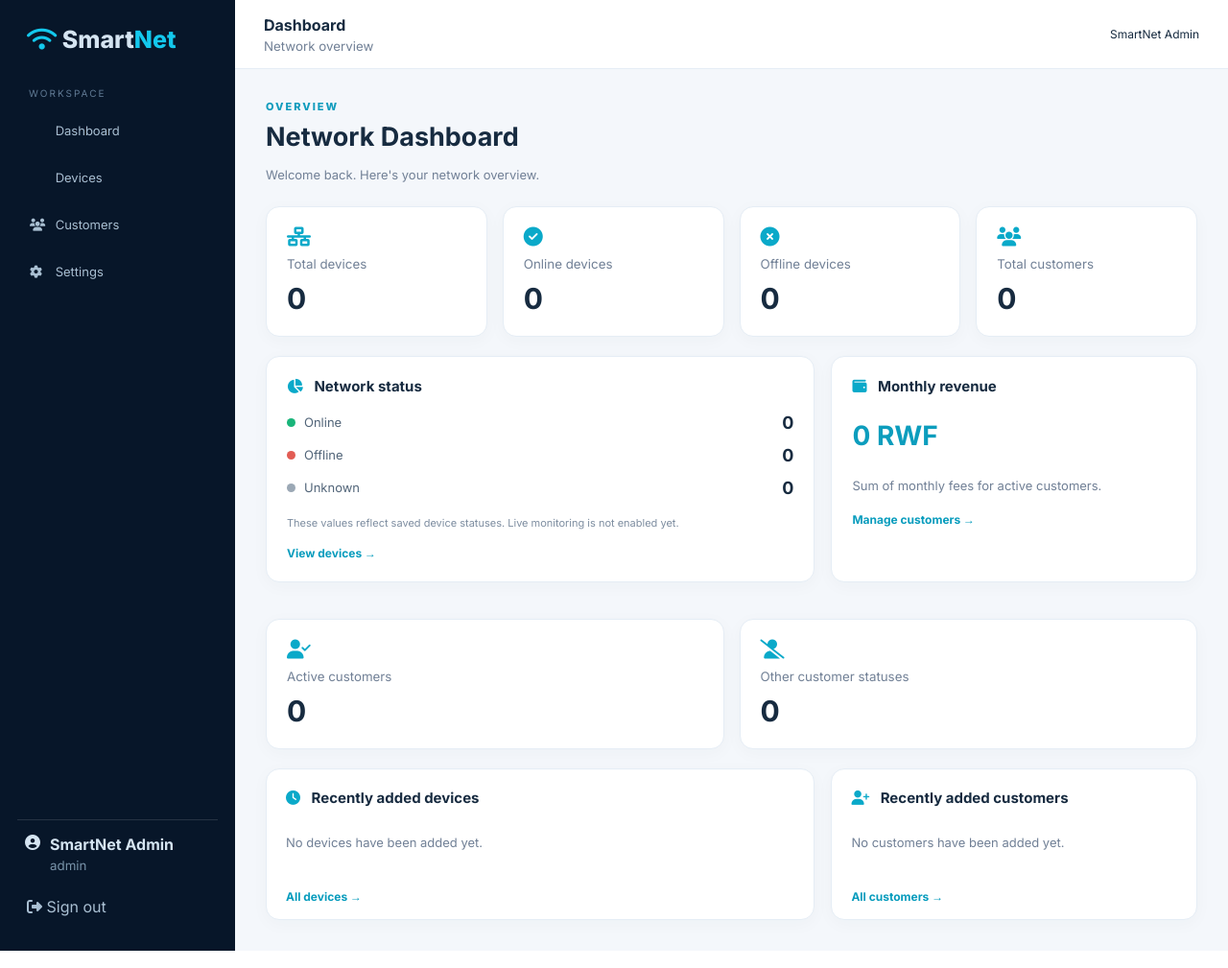
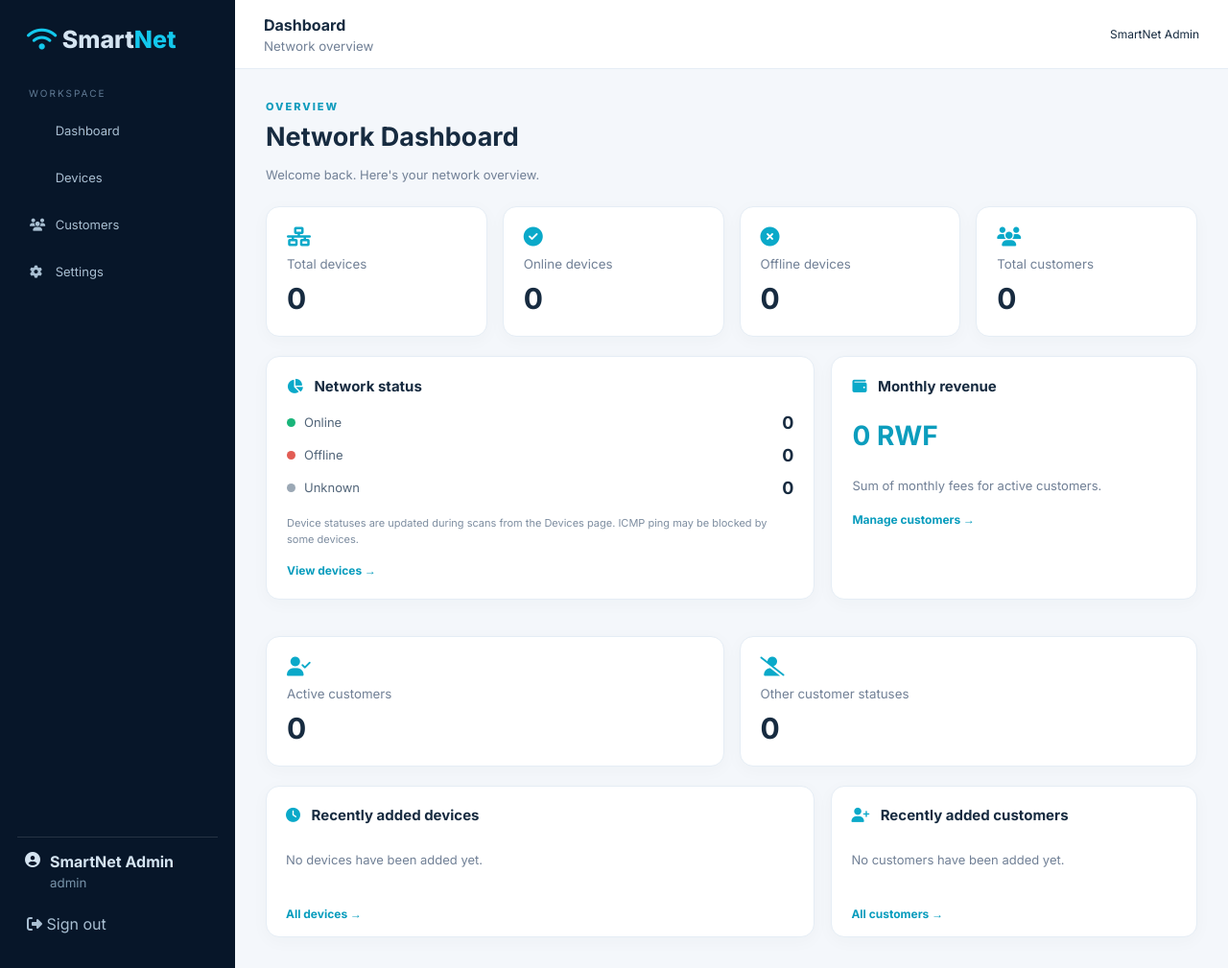
Before and after one commit to nkurunzizakelvin879-ops/SmartNet, a Flask app: page /dashboard in a window 1280 px wide. Shown: the whole page at 96% size. Run offline with Flask 3, Linux system fonts and the light colour scheme; a user stored in the database is signed in.

Commit message:
Update dashboard monitoring status note

```diff
--- a/templates/dashboard.html
+++ b/templates/dashboard.html
@@ -16,7 +16,7 @@
 <section class="content-grid dashboard-summary">
 <article class="panel"><h2><i class="fa-solid fa-chart-pie"></i> Network status</h2>
 <div class="status-summary"><div><span class="status-dot online"></span> Online <strong>{{ online_devices }}</strong></div><div><span class="status-dot offline"></span> Offline <strong>{{ offline_devices }}</strong></div><div><span class="status-dot unknown"></span> Unknown <strong>{{ unknown_devices }}</strong></div></div>
-<p class="note">These values reflect saved device statuses. Live monitoring is not enabled yet.</p><a class="text-link" href="{{ url_for('devices.index') }}">View devices →</a></article>
+<p class="note">Device statuses are updated during scans from the Devices page. ICMP ping may be blocked by some devices.</p><a class="text-link" href="{{ url_for('devices.index') }}">View devices →</a></article>
 <article class="panel"><h2><i class="fa-solid fa-wallet"></i> Monthly revenue</h2><strong class="revenue">{{ "{:,.0f}".format(monthly_revenue or 0) }} RWF</strong><p class="muted">Sum of monthly fees for active customers.</p><a class="text-link" href="{{ url_for('customers.index') }}">Manage customers →</a></article>
 </section>
 <section class="metrics-grid customer-mini-grid">
```
